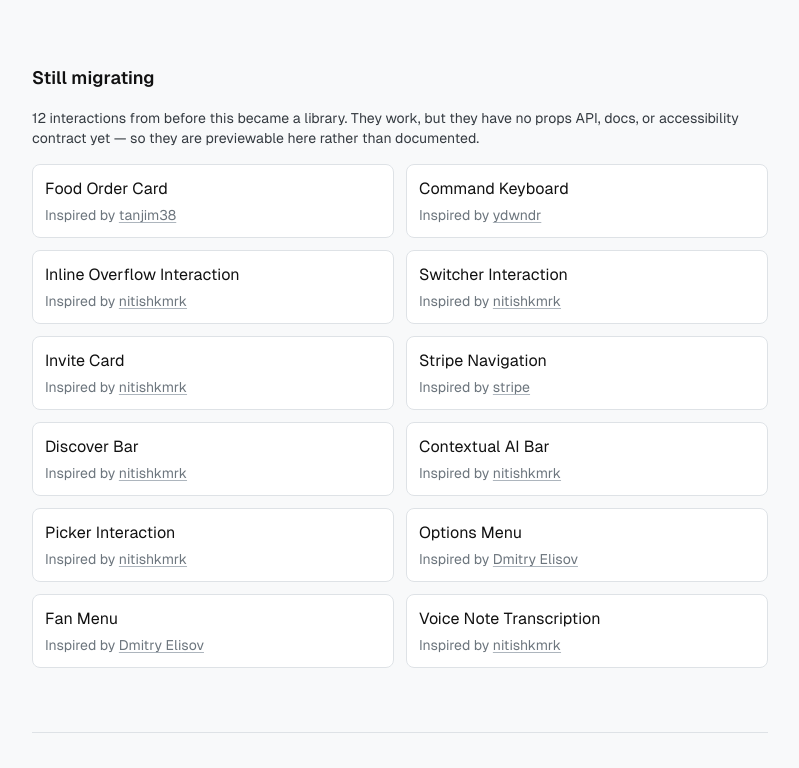
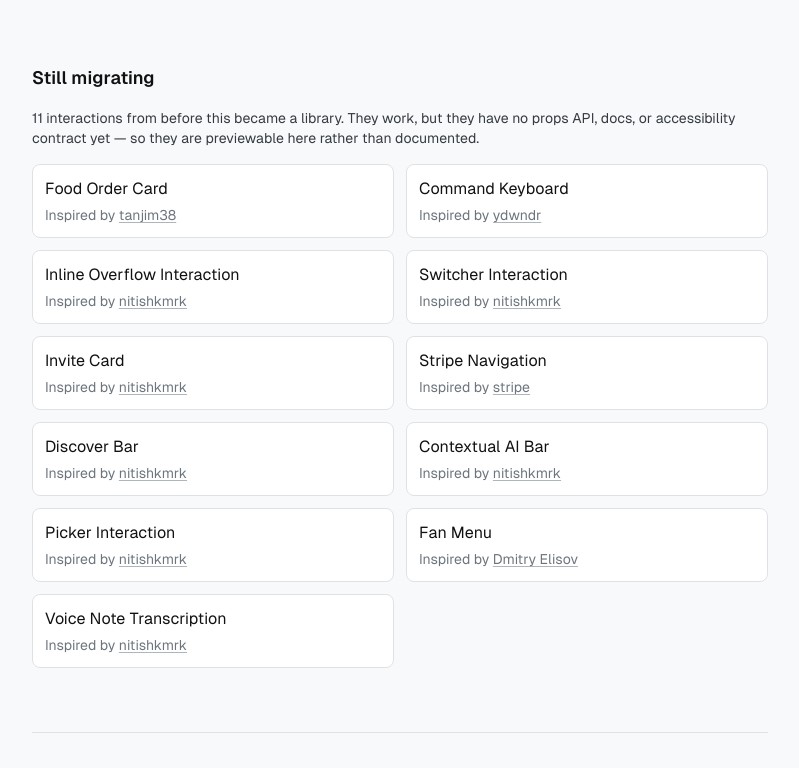
Before and after one commit to paul1029-ife/design-recreation, a Next.js app: page / in a window 1280 px wide. Shown: the part 1934-2702 px from the top of the page, without its empty margins (240-1039 px from the left). Built offline with nearby package versions, Linux system fonts and the light colour scheme.

Commit message:
chore: register Create Menu
Eight documented, eleven to migrate.

```diff
--- a/src/components/gallery/patterns.ts
+++ b/src/components/gallery/patterns.ts
@@ -6,7 +6,6 @@ import DiscoveryBar from "@/components/recreations/DiscoveryBar";
 import FanMenu from "@/components/recreations/FanMenu";
 import InlineOverflow from "@/components/recreations/InlineOverflow";
 import InviteCard from "@/components/recreations/InviteCard";
-import OptionsMenu from "@/components/recreations/OptionsMenu";
 import OrderCard from "@/components/recreations/OrderCard";
 import PickerInteraction from "@/components/recreations/PickerInteraction";
 import StripeNav from "@/components/recreations/StripeNav";
@@ -93,13 +92,6 @@ export const legacyEntries: readonly GalleryEntry[] = [
     component: PickerInteraction,
   },
   {
-    id: 13,
-    name: "Options Menu",
-    source: "Dmitry Elisov",
-    url: "https://www.pinterest.com/pin/107523509848495963/",
-    component: OptionsMenu,
-  },
-  {
     id: 14,
     name: "Fan Menu",
     source: "Dmitry Elisov",
--- a/src/patterns/demos.ts
+++ b/src/patterns/demos.ts
@@ -25,6 +25,7 @@ export const demos: Record<string, ComponentType> = {
   "expanding-segments": dynamic(
     () => import("./expanding-segments/ExpandingSegments.demo"),
   ),
+  "create-menu": dynamic(() => import("./create-menu/CreateMenu.demo")),
 };
 
 export function getDemo(slug: string): ComponentType | undefined {
--- a/src/patterns/registry.ts
+++ b/src/patterns/registry.ts
@@ -1,6 +1,7 @@
 import type { PatternCategory, PatternDomain, PatternMeta } from "./types";
 
 import { meta as copyFeedback } from "./copy-feedback/meta";
+import { meta as createMenu } from "./create-menu/meta";
 import { meta as deleteWithUndo } from "./delete-with-undo/meta";
 import { meta as editableLabel } from "./editable-label/meta";
 import { meta as expandingSegments } from "./expanding-segments/meta";
@@ -28,6 +29,7 @@ const ALL: readonly PatternMeta[] = [
   editableLabel,
   copyFeedback,
   expandingSegments,
+  createMenu,
 ];
 
 /** Public patterns, newest first. Drafts are excluded. */
```
